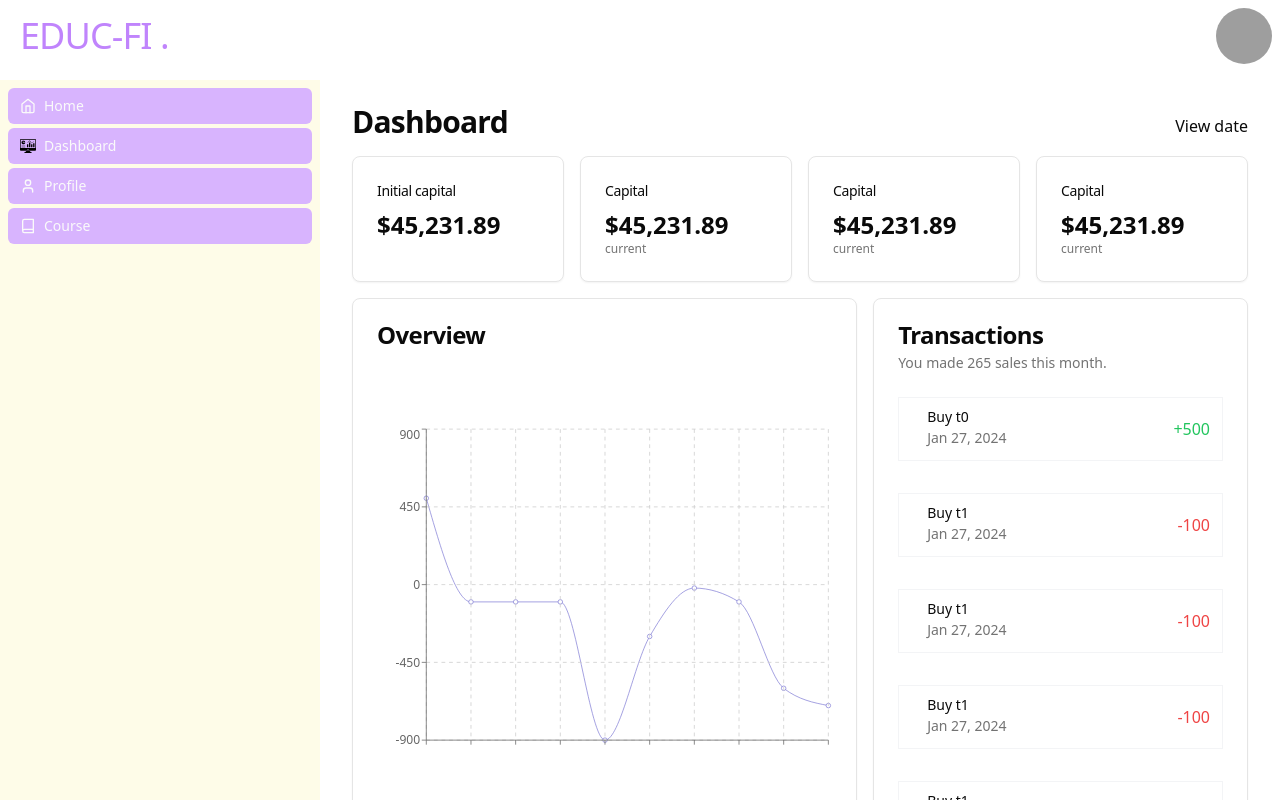
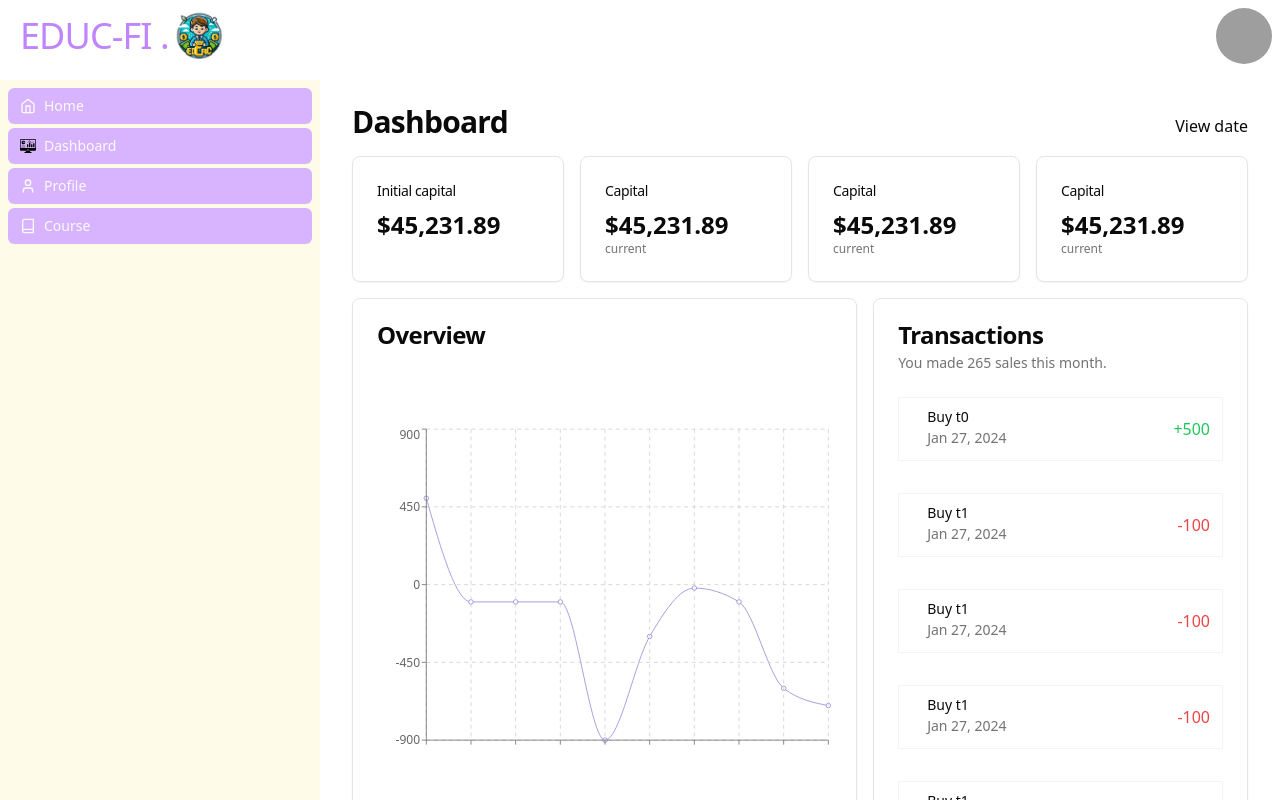
Before and after one commit to PeerDepsTeam/UI, a React (Vite) app: page /dashboard in a window 1280 px wide. Built offline with nearby package versions, Linux system fonts and the light colour scheme; grey boxes are pictures that could not be loaded.

Commit message:
chore: add logo

```diff
--- a/src/layout/DefaultAppBar.tsx
+++ b/src/layout/DefaultAppBar.tsx
@@ -1,11 +1,16 @@
 import {FC} from "react";
 import {UserNav} from "@/layout/UserNav.tsx";
-
+import logo from "../../src/assets/logo.png";
 export const DefaultAppBar: FC = () => {
   // TODO: get user
   return (
     <div className="flex h-full items-center justify-between bg-white px-5">
-      <span className="text-4xl tracking-tight text-purple-400">EDUC-FI .</span>
+      <div className="flex items-center justify-center">
+        <span className="text-4xl tracking-tight text-purple-400">
+          EDUC-FI .
+        </span>
+        <img src={logo} alt="logo" width="60" height="60" />
+      </div>
       <UserNav />
     </div>
   );
```
